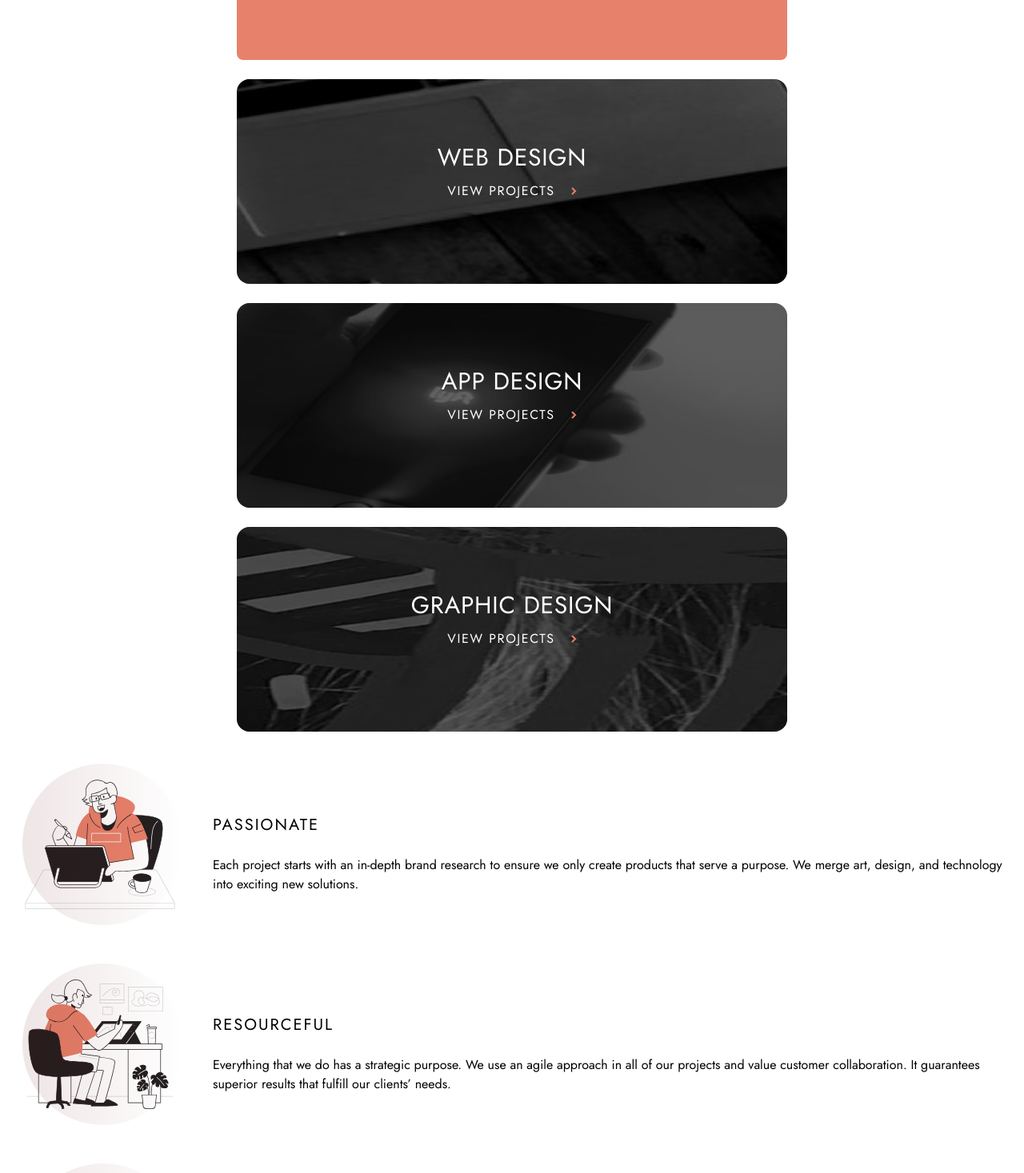
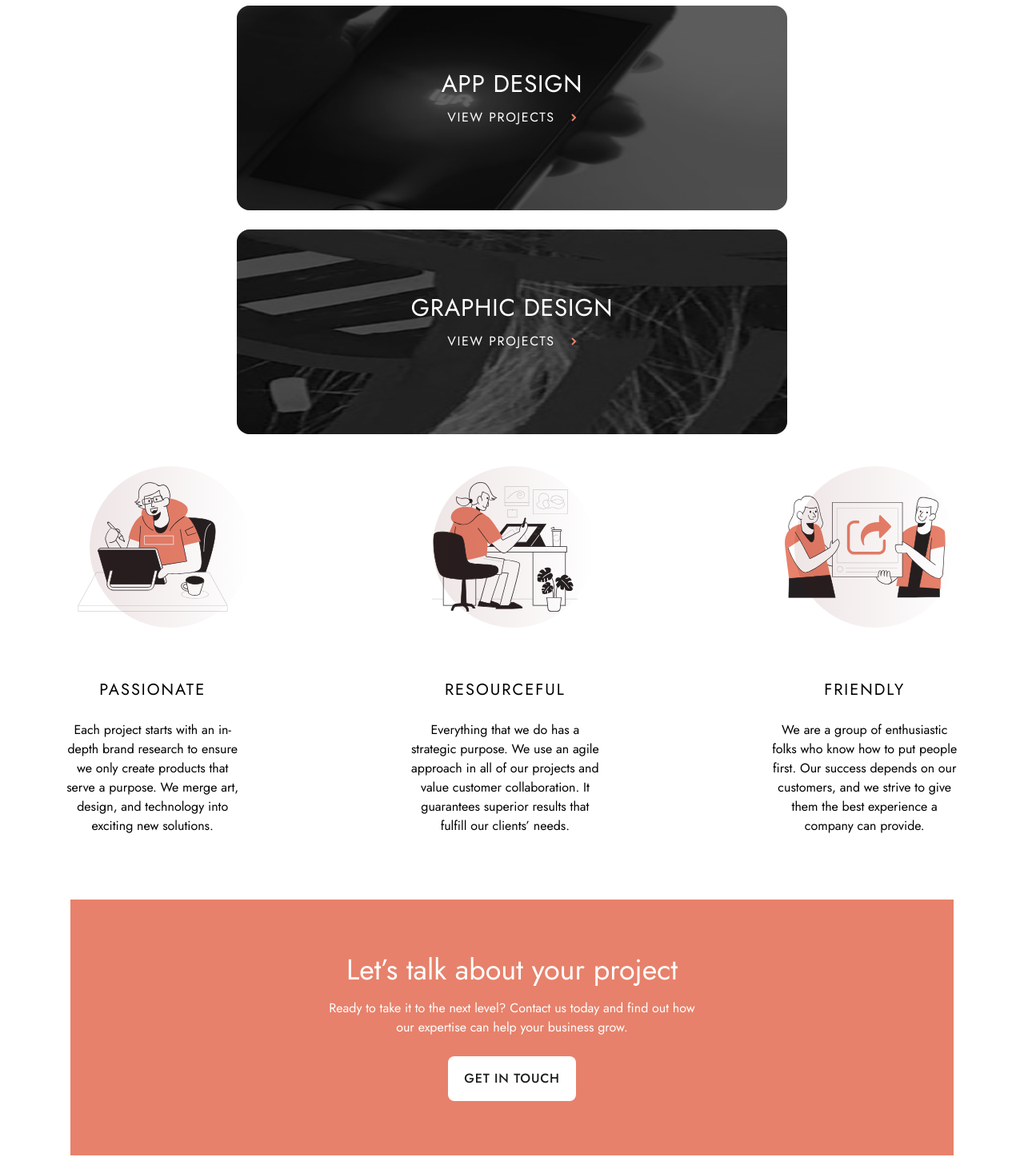
Before and after one commit to MarcioLopes451/designo, a Next.js app: page / in a window 1280 px wide. Shown: the part 1330-2797 px from the top of the page at 80% size. Built offline with nearby package versions, Linux system fonts and the light colour scheme.

Commit message:
add:desktop

```diff
--- a/app/page.tsx
+++ b/app/page.tsx
@@ -17,6 +17,7 @@ import Twitter from '../assets/shared/desktop/icon-twitter.svg';
 import Pinterest from '../assets/shared/desktop/icon-pinterest.svg';
 import Instagram from '../assets/shared/desktop/icon-instagram.svg';
 import Image from 'next/image';
+import DesktopWeb from '../assets/home/desktop/image-web-design-large.jpg';
 import { useEffect, useState } from 'react';
 
 
@@ -43,6 +44,7 @@ export default function Home() {
   const [width, setWidth] = useState(window.innerWidth);
     const breakPoint = 768;
     const med = 1024;
+    const large = 1440
 
 
     useEffect(() => {
@@ -54,7 +56,8 @@ export default function Home() {
     }, []);
   return (
     <main className="mt-9 md:flex flex-col justify-center items-center">
-      <div className='text-center pt-20 px-7 text-white relative w-full bg-peach md:w-[43rem] rounded-lg'>
+      <div className='text-center pt-20 px-7 text-white relative w-full bg-peach md:w-[43rem] rounded-lg xl:w-[69rem] xl:flex items-center xl:pt-6'>
+        <div>
         <h2 className='text-3xl md:text-5xl px-10'>
           Award-winning custom designs and digital branding solutions
         </h2>
@@ -66,10 +69,12 @@ export default function Home() {
         <button className="bg-white text-black w-40 h-14 rounded-lg mt-6 font-medium tracking-wider">
           LEARN MORE
         </button>
+        </div>
         <Image src={Hero} alt='hero'/>
       </div>
       <div className='bg-white'>
-        <div className='flex justify-center items-center flex-col flex-wrap gap-6 pt-6'>
+
+       {width < large ? <div className='flex justify-center items-center flex-col flex-wrap gap-6 pt-6'>
           {links.map((data,key) => (
             <div key={key}>
               <div className='relative'>
@@ -86,39 +91,79 @@ export default function Home() {
               </div>
             </div>
           ))}
+        </div> :
+        <div className='flex justify-center items-center flex-row flex-wrap gap-10 pt-6'>
+          <div className='relative'>
+            <Image src={DesktopWeb} alt='web' className='rounded-lg'/>
+            <div className='absolute top-0 left-0 text-white bg-trans w-full h-full rounded-2xl'>
+                <div className='flex justify-center flex-col gap-3 items-center mt-64'>
+                <h2 className='text-3xl tracking-wide'>WEB DESIGN</h2>
+                <p className='tracking-widest flex items-center gap-5'>
+                  VIEW PROJECTS
+                  <Image src={Arrow} alt='arrow'/>
+                </p>
+                </div>
+              </div>
+          </div>
+
+          <div className='flex flex-col flex-wrap gap-9'>
+            <div className='relative'>
+            <Image src={App} alt='web' className='rounded-lg w-[33rem] h-[19rem]'/>
+            <div className='absolute top-0 left-0 text-white bg-trans w-full h-full rounded-2xl'>
+                <div className='flex justify-center flex-col gap-3 items-center mt-32'>
+                <h2 className='text-3xl tracking-wide'>APP DESIGN</h2>
+                <p className='tracking-widest flex items-center gap-5'>
+                  VIEW PROJECTS
+                  <Image src={Arrow} alt='arrow'/>
+                </p>
+                </div>
+              </div>
+            </div>
+            <div className='relative'>
+            <Image src={Graphic} alt='web' className='rounded-lg w-[33rem] h-[19rem]'/>
+            <div className='absolute top-0 left-0 text-white bg-trans w-full h-full rounded-2xl'>
+                <div className='flex justify-center flex-col gap-3 items-center mt-32'>
+                <h2 className='text-3xl tracking-wide'>GRAPHIC DESIGN</h2>
+                <p className='tracking-widest flex items-center gap-5'>
+                  VIEW PROJECTS
+                  <Image src={Arrow} alt='arrow'/>
+                </p>
+                </div>
+              </div>
+            </div>
+          </div>
+          </div>}
         </div>
-        </div>
-
         <div className='mt-10 bg-white'>
-          <div className='flex justify-center items-center flex-col flex-wrap gap-12'>
-            <div className='flex justify-center items-center flex-col relative md:flex-row gap-10 px-6'>
+          <div className='flex justify-center items-center flex-col flex-wrap gap-12 xl:flex-row xl:flex-nowrap'>
+            <div className='flex justify-center items-center flex-col relative md:flex-row gap-10 px-6 xl:flex-col'>
               <Image src={Passionate} alt='passionate'/>
-              <Image src={SmallCircle} alt='circle' className='absolute top-0 md:left-7'/>
+              <Image src={SmallCircle} alt='circle' className='absolute top-0 md:left-7 xl:left-28'/>
               <div>
-              <h2 className='text-center text-xl tracking-widest mt-6 md:text-left'>PASSIONATE</h2>
-              <p className='text-center px-6 mt-6 md:text-left md:px-0'>
+              <h2 className='text-center text-xl tracking-widest mt-6 md:text-left xl:text-center'>PASSIONATE</h2>
+              <p className='text-center px-6 mt-6 md:text-left md:px-0 xl:text-center xl:px-14'>
                 Each project starts with an in-depth brand research to ensure we only create products that serve a purpose.
                 We merge art, design, and technology into exciting new solutions.
               </p>
               </div>
             </div>
-            <div className='flex justify-center items-center flex-col relative md:flex-row gap-10 px-6'>
+            <div className='flex justify-center items-center flex-col relative md:flex-row gap-10 px-6 xl:flex-col'>
               <Image src={Resourceful} alt='res'/>
-              <Image src={SmallCircle} alt='circle' className='absolute top-0 md:left-7'/>
+              <Image src={SmallCircle} alt='circle' className='absolute top-0 md:left-7 xl:left-28'/>
               <div>
-              <h2 className='text-center text-xl tracking-widest mt-6 md:text-left'>RESOURCEFUL</h2>
-              <p className='text-center px-6 mt-6 md:text-left md:px-0'>
+              <h2 className='text-center text-xl tracking-widest mt-6 md:text-left xl:text-center'>RESOURCEFUL</h2>
+              <p className='text-center px-6 mt-6 md:text-left md:px-0 xl:text-center xl:px-14'>
               Everything that we do has a strategic purpose. We use an agile approach in all of our projects and value
               customer collaboration. It guarantees superior results that fulfill our clients’ needs.
               </p>
               </div>
             </div>
-            <div className='flex justify-center items-center flex-col relative md:flex-row gap-10 px-6'>
+            <div className='flex justify-center items-center flex-col relative md:flex-row gap-10 px-6 xl:flex-col'>
               <Image src={Friendly} alt='friendly'/>
-              <Image src={SmallCircle} alt='circle' className='absolute top-0 md:left-7'/>
+              <Image src={SmallCircle} alt='circle' className='absolute top-0 md:left-7 xl:left-28'/>
               <div>
-              <h2 className='text-center text-xl tracking-widest mt-6 md:text-left'>FRIENDLY</h2>
-              <p className='text-center px-6 mt-6 md:text-left md:px-0'>
+              <h2 className='text-center text-xl tracking-widest mt-6 md:text-left xl:text-center'>FRIENDLY</h2>
+              <p className='text-center px-6 mt-6 md:text-left md:px-0 xl:text-center xl:px-14'>
               We are a group of enthusiastic folks who know how to put people first. Our success depends on our customers,
                and we strive to give them the best experience a company can provide.
               </p>
@@ -133,8 +178,9 @@ export default function Home() {
 }
 export function Talk(){
   return (
-    <div className='mt-10 flex justify-center items-center'>
-    <div className='bg-peach relative w-80 h-96 flex justify-center items-center rounded-lg text-white flex-col md:w-[43rem] md:h-80'>
+    <div className='mt-20 flex justify-center items-center bg-peach flex-col'>
+    <div className='relative w-80 h-96 flex justify-center items-center rounded-lg
+     text-white flex-col md:w-[43rem] md:h-80 xl:w-[69rem]'>
       <h2 className='text-4xl text-center px-10 md:px-56'>Let’s talk about your project</h2>
       <p className='px-4 text-center mt-4 md:w-[32rem]'>
       Ready to take it to the next level? Contact us today and find out how our expertise can help your business grow.
@@ -143,6 +189,7 @@ export function Talk(){
         GET IN TOUCH
       </button>
     </div>
+
   </div>
   )
 }
--- a/components/Nav.tsx
+++ b/components/Nav.tsx
@@ -18,7 +18,7 @@ export default function Navbar() {
 
   return (
     <div className='w-full'>
-        <div className='flex justify-between items-center px-6 mt-10 md:px-10'>
+        <div className='flex justify-between items-center px-6 mt-10 md:px-10 xl:px-40'>
            <Image src={Logo} alt='/' className='w-48 md:w-36'/>
            <div className='hidden md:flex gap-6 text-black px-6 font-light tracking-widest text-sm'>
                 <Link href='/'>
```
